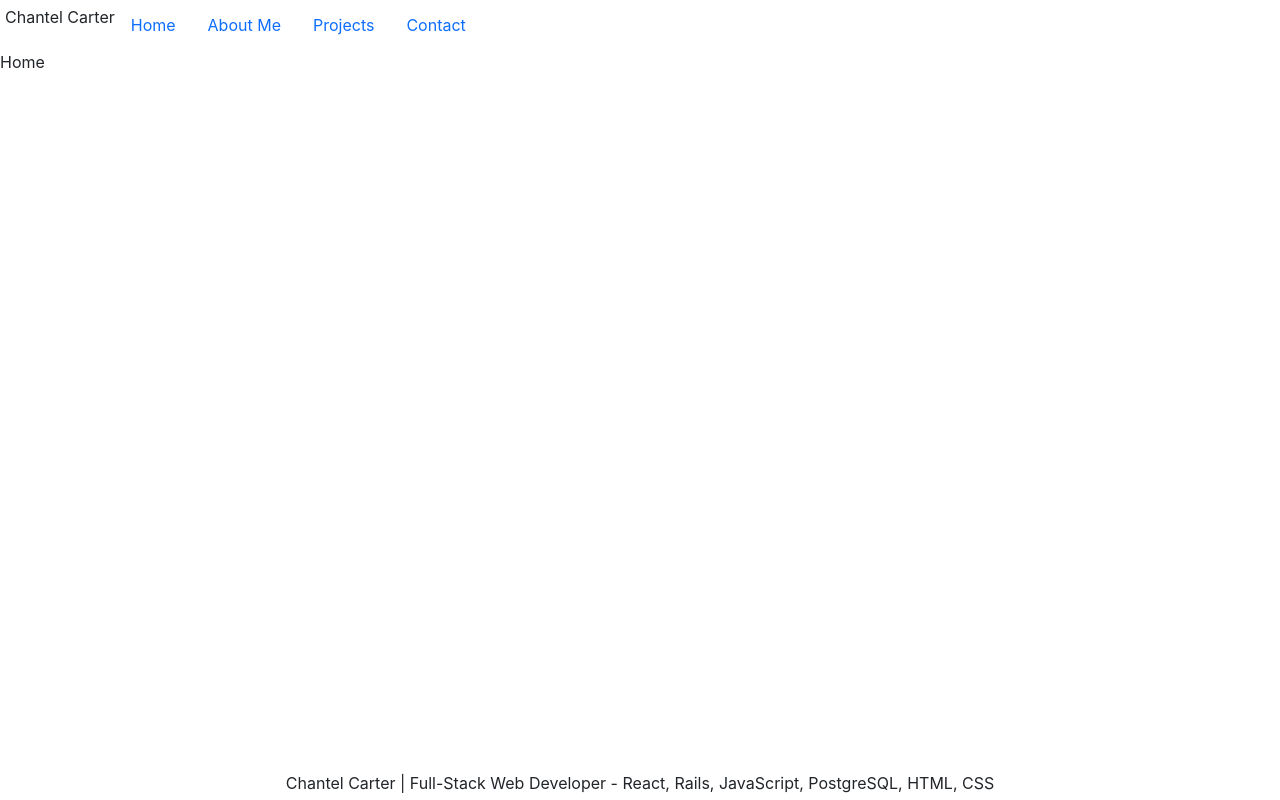
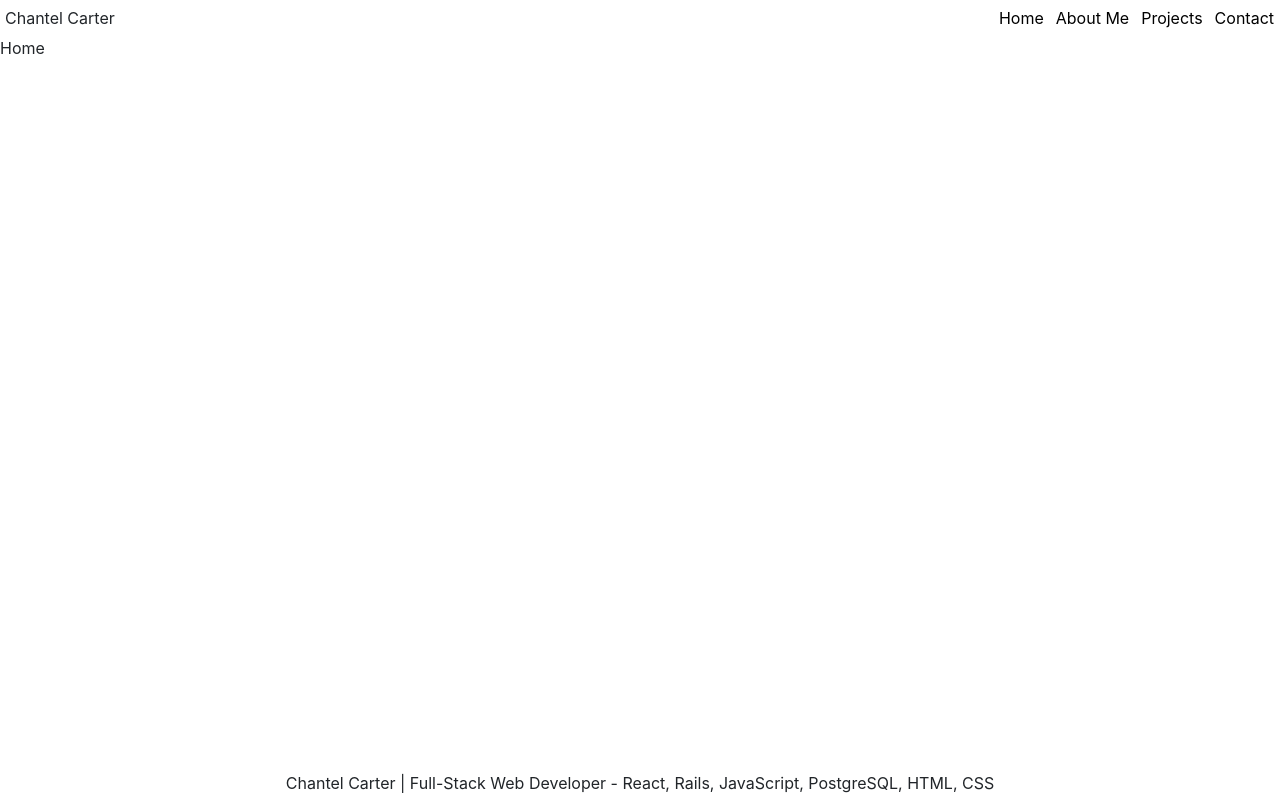
Before and after one commit to chantelcarter/portfolio, a React (Create React App) app: page / in a window 1280 px wide. Built offline with nearby package versions, Linux system fonts and the light colour scheme; the HTML template or start-up script is replaced by a standard one.

Commit message:
styling header

```diff
--- a/src/App.css
+++ b/src/App.css
@@ -8,5 +8,27 @@ footer {
 }
 
 .nav {
-  padding: 5px;
+  /* padding: 5px; */
+  margin: 5px;
+  text-align: right;
+  align-items: center;
+  display: flex;
+  justify-content: space-between;
 }
+
+.nav-links {
+  display: flex;
+}
+
+a.nav-link.active {
+  padding: 1px;
+}
+
+a.nav-link {
+  padding: 1px;
+  margin-left: 10px;;
+}
+
+a {
+  color: black !important;
+}
--- a/src/components/Header.js
+++ b/src/components/Header.js
@@ -6,11 +6,12 @@ const Header = () => {
   return (
     <>
       <Nav className="nav">
-        <div>Chantel Carter</div>
-        <NavItem>
-          <NavLink to="/" className="nav-link">Home</NavLink>
-        </NavItem>
-        <NavItem>
+        <div className='header-text'>Chantel Carter</div>
+        <div className='nav-links'>
+          <NavItem>
+            <NavLink to="/" className="nav-link">Home</NavLink>
+          </NavItem>
+          <NavItem>
           <NavLink to="/about" className="nav-link">About Me</NavLink>
         </NavItem>
             <NavItem>
@@ -23,6 +24,7 @@ const Header = () => {
                 Contact
               </NavLink>
           </NavItem>
+        </div>
       </Nav>
     </>
   )
```
